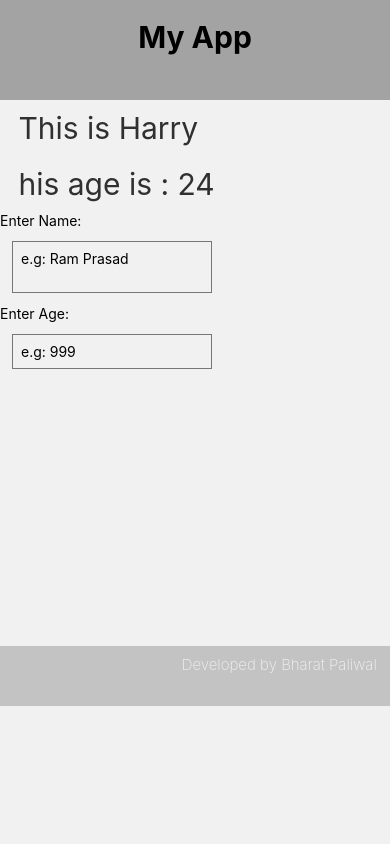
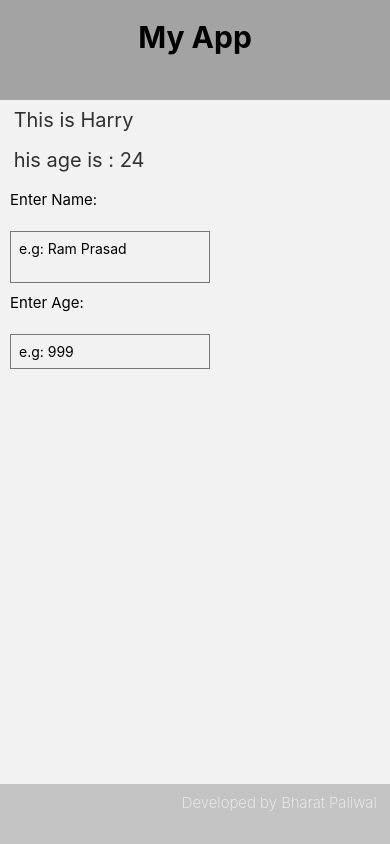
Before and after one commit to bharatpaliwal-169/learning-react-native-op, a React Native app: screen / in a window 390 px wide. Built offline with nearby package versions, Linux system fonts and the light colour scheme.

Commit message:
some development and designs

```diff
--- a/components/Footer.js
+++ b/components/Footer.js
@@ -11,7 +11,6 @@ export default function Footer() {
 
 const styles = StyleSheet.create({
   footer:{
-    top:265,
     height:60,
     padding:5,
     backgroundColor:'#c3c3c3'
--- a/components/Input.js
+++ b/components/Input.js
@@ -8,13 +8,13 @@ export default function Object_state() {
     age: 24
   })
   return (
-    <View>
+    <View style={styles.container}>
       <Text style={styles.text}> This is {person.name}</Text>
       <Text style={styles.text}> his age is : {person.age} </Text>
-      <Text>Enter Name:</Text>
+      <Text style={styles.inputText}>Enter Name:</Text>
       <TextInput style={styles.input} placeholder='e.g: Ram Prasad'
                   multiline onChangeText={(value)=>setPerson({...person,name: value})}></TextInput>
-      <Text>Enter Age:</Text>
+      <Text style={styles.inputText}>Enter Age:</Text>
       <TextInput style={styles.input} placeholder='e.g: 999'
                   keyboardType='numeric' onChangeText={(value)=>setPerson({...person,age: value})}></TextInput>
 
@@ -23,16 +23,28 @@ export default function Object_state() {
 }
 
 const styles = StyleSheet.create({
+  container:{
+    flex:2,
+    backgroundColor:"#f2f2f2",
+    textAlign:"center",
+
+  },
   text:{
     color:'#303030',
-    fontSize:30,
-    padding:10
+    fontSize:20,
+    padding:8
   },
   input:{
     borderWidth:1,
     borderColor:"#777",
-    margin:12,
+    marginTop:12,
+    marginLeft:10,
     padding:8,
     width:200
   },
+  inputText:{
+    color:'#000',
+    fontSize:15,
+    padding:10
+  },
 });
```
